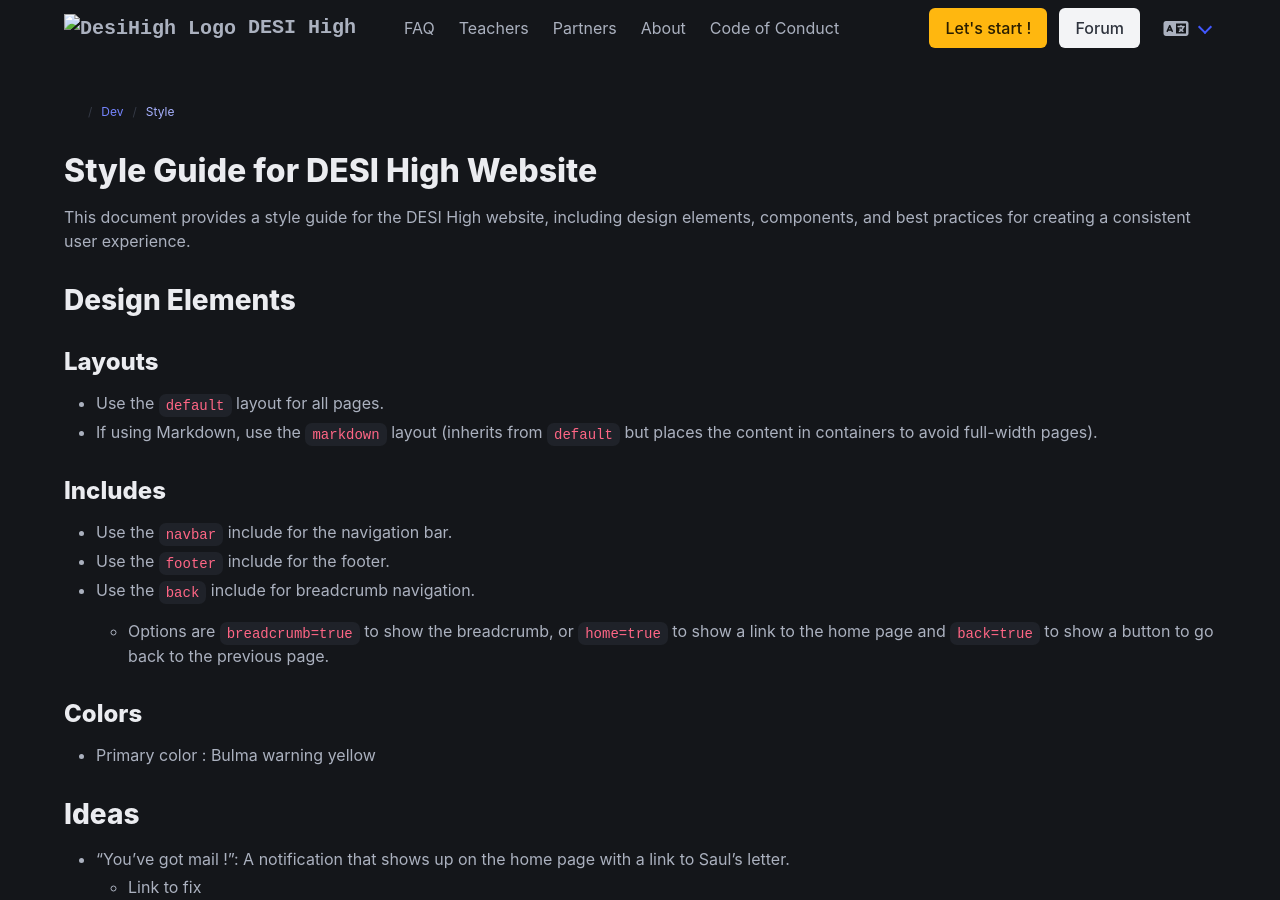
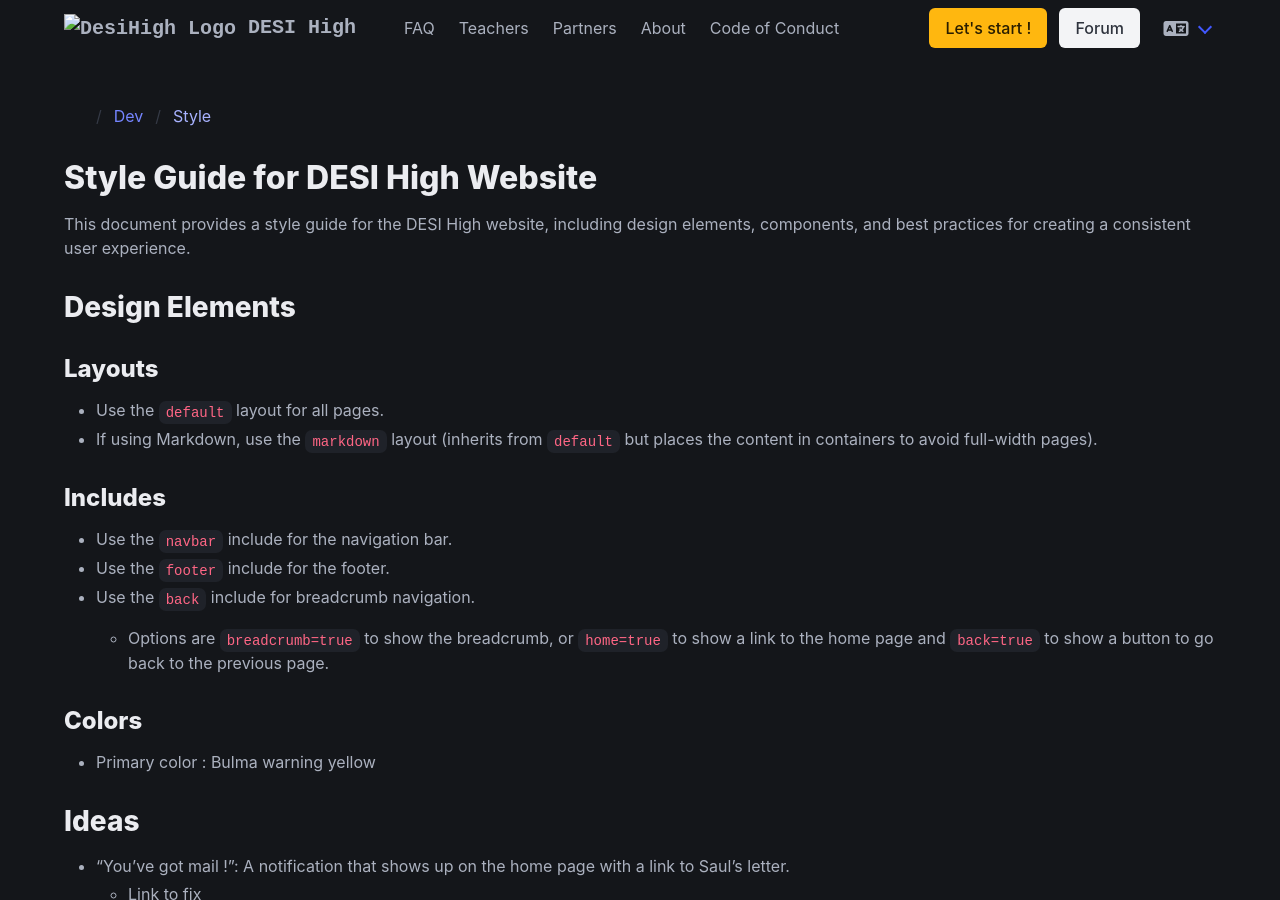
Before and after one commit to DESIHIGH/desihigh.github.io, a Jekyll site: the page built from dev/style.md, in a window 1280 px wide and 900 px high. Built offline with Jekyll 4.4.1, drawn with Linux system fonts in a browser that asks for light colours.

Commit message:
Refactor breadcrumb component to use dynamic size for icons and navigation

```diff
--- a/_includes/breadcrumbs.html
+++ b/_includes/breadcrumbs.html
@@ -1,5 +1,6 @@
 <div class="level">
-<nav class="breadcrumb is-small">
+{% assign size = include.size | default: "small" %}
+<nav class="breadcrumb is-{{ size }}">
     <ul>
         <!-- Quick-fix for markdown layout that includes content in a "content" div which moves stuff around -->
         {% if include.is_md %}
@@ -9,7 +10,7 @@
         {% if include.back %}
         <li>
             <a href="{{ page.url }}/.."  style="align-items: center;">
-                <span class="icon is-small">
+                <span class="icon is-{{ size }}">
                     <i class="fas fa-arrow-left"></i>
                 </span>
                 Back
@@ -20,7 +21,7 @@
         {% if include.home %}
         <li>
             <a href="#">
-                <span class="icon is-small">
+                <span class="icon is-{{ size }}">
                     <i class="fas fa-home"></i>
                 </span>
             </a>
```
